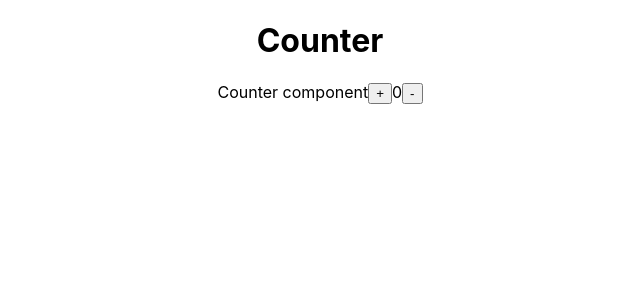
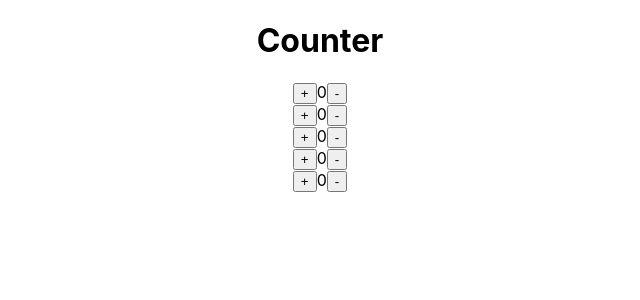
Before and after one commit to DummyAlan/react-counter, a React (Create React App) app: page / in a window 1280 px wide. Shown: the top 300 px of the page, without its empty margins (320-960 px from the left). Built offline with nearby package versions, Linux system fonts and the light colour scheme.

Commit message:
fear: add counter group with specific number

```diff
--- a/src/App.js
+++ b/src/App.js
@@ -1,12 +1,13 @@
 import logo from './logo.svg';
 import './App.css';
 import Counter from './features/Counter';
+import CounterGroup from './features/CounterGroup';
 
 function App() {
   return (
     <div className="App">
       <h1>Counter</h1>
-      <Counter/>
+      <CounterGroup size={5}/>
     </div>
   );
 }
--- a/src/features/Counter.js
+++ b/src/features/Counter.js
@@ -8,11 +8,14 @@ export default function Counter() {
     const onIncrease = () => {
         setNumber(number + 1);
     };
+    const onDecrease = () => {
+        setNumber(number - 1);
+    }
     return (
-        <div>Counter component
+        <div>
             <button onClick={onIncrease}>+</button>
             <span>{number}</span>
-            <button>-</button>
+            <button onClick={onDecrease}>-</button>
         </div>
     )
 }
--- /dev/null
+++ b/src/features/CounterGroup.js
@@ -0,0 +1,11 @@
+import React from 'react'
+import Counter from './Counter';
+
+export default function CounterGroup(props) {
+    console.log(props);
+    // [0,0,0,0,0] -map to-> [Counter, Counter, Counter, Counter, Counter]
+    const counterMap = Array(props.size).fill(0);
+    return counterMap.map((item, index) => {
+        return <Counter key={index}/>;
+    })
+}
```
